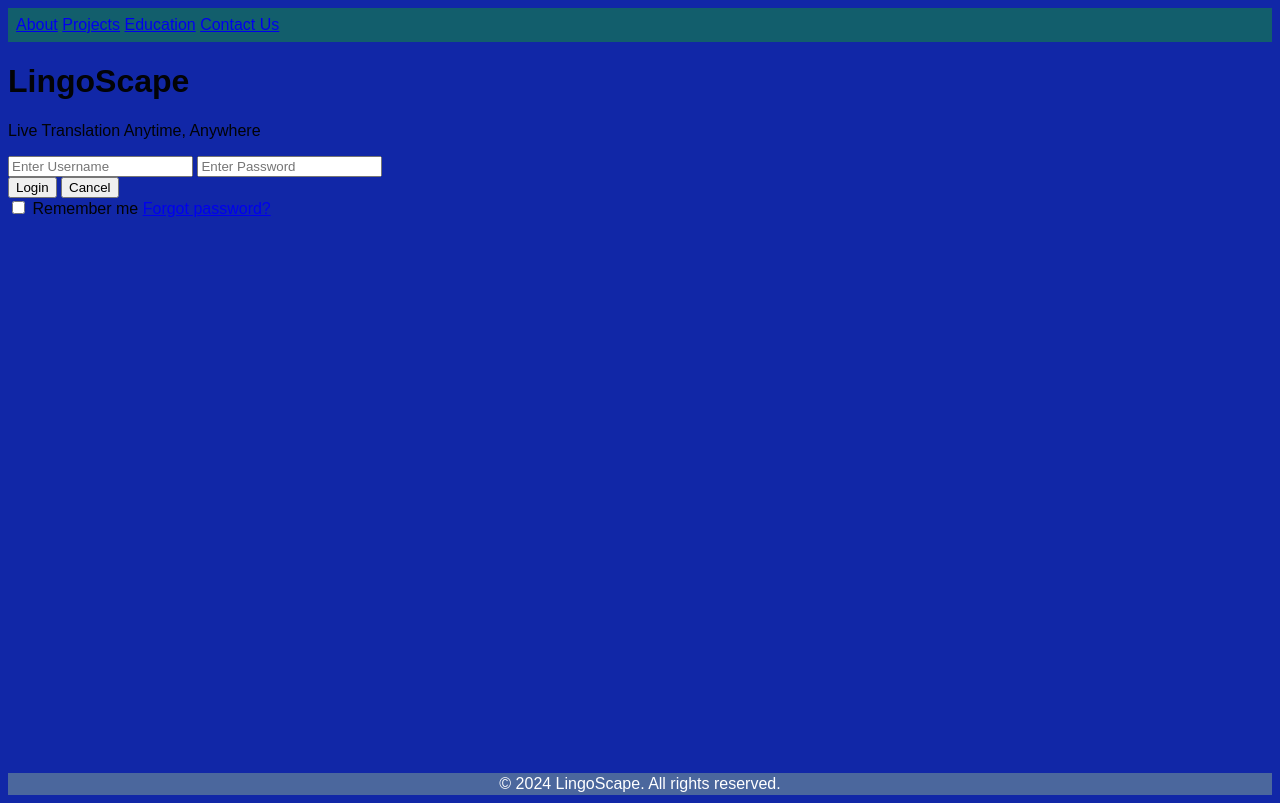
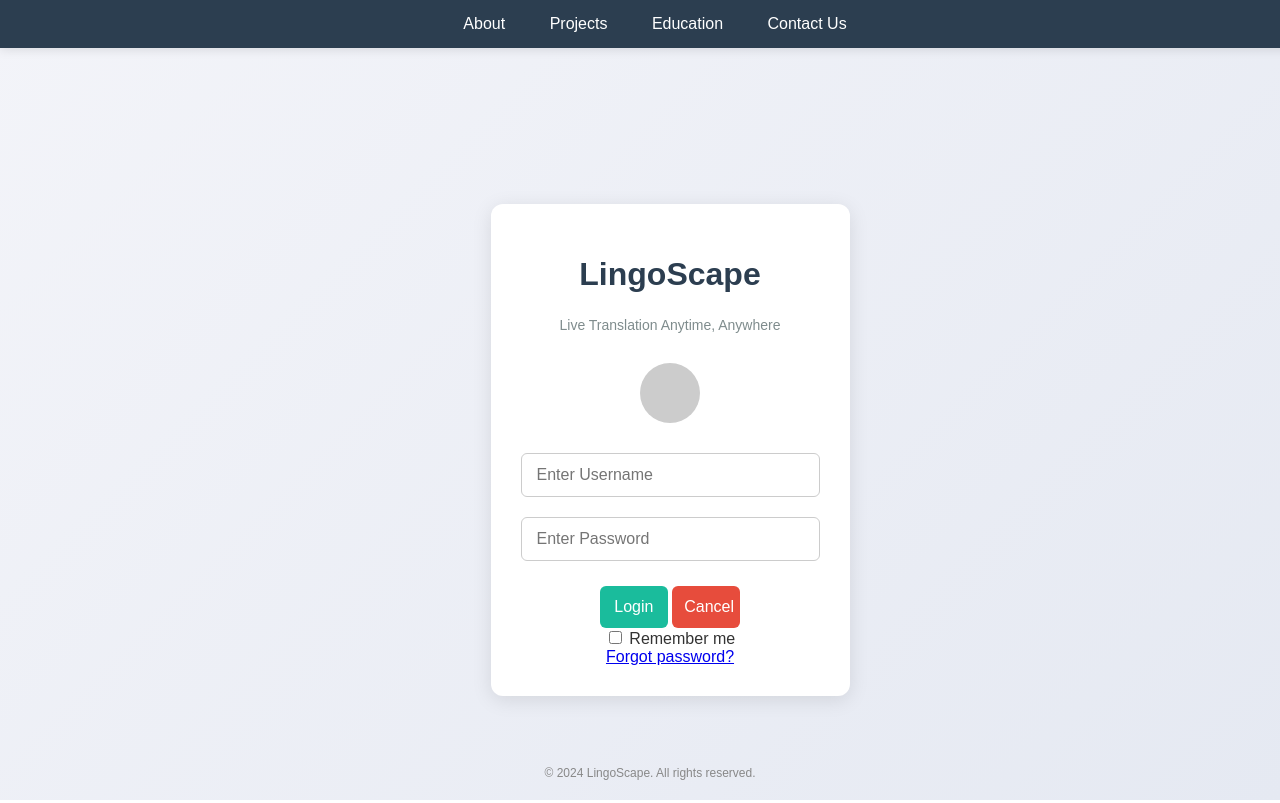
Before and after one commit to kevoy2/CSC-SWE-Lingo_Master_Coders, a plain HTML site: page index.html in a window 1280 px wide. Drawn offline with Linux system fonts and the light colour scheme.

Commit message:
Update style.css
new css

```diff
--- a/style.css
+++ b/style.css
@@ -1,65 +1,126 @@
 body {
-    background-color: #1127a7;
-    color: #020306;
-    font-size: 16px;
-    font-family: sans-serif;
+    font-family: 'Poppins', sans-serif;
+    background: linear-gradient(135deg, #f3f4f9 0%, #e5e9f2 100%);
+    color: #333;
+    margin: 0;
+    padding: 0;
+    display: flex;
+    justify-content: center;
+    align-items: center;
+    height: 100vh;
 }
 
-header {
-    display: flex;
-    justify-content: space-between;
-    align-items: center;
-    padding: 7px;
-    background-color: #c8cfcc;
-    color: #070606ee;
+.navbar {
+    width: 100%;
+    background-color: #2C3E50;
+    padding: 15px;
+    text-align: center;
+    position: fixed;
+    top: 0;
+    left: 0;
+    z-index: 100;
+    box-shadow: 0 2px 10px rgba(0, 0, 0, 0.1);
 }
 
-nav {
-    display: flex;
-    justify-content: space-between;
-    align-items: center;
-    padding: 8px;
-    background-color: #125e6c;
-    color: #0e1a74;
+.navbar a {
+    color: white;
+    padding: 14px 20px;
+    text-decoration: none;
+    font-weight: 500;
+    font-size: 16px;
 }
 
-nav ul {
+.navbar a:hover {
+    background-color: #1ABC9C;
+    border-radius: 5px;
+    transition: background-color 0.3s;
+}
+
+form {
+    background-color: #fff;
+    padding: 30px;
+    border-radius: 12px;
+    box-shadow: 0 4px 20px rgba(0, 0, 0, 0.1);
+    max-width: 400px;
+    width: 100%;
+    text-align: center;
+    margin-top: 100px;
     display: flex;
-    list-style: none;
+    flex-direction: column;
     align-items: center;
 }
 
-nav ul li {
-    margin-right: 20px;
-    margin-left: 20px;
-    align-items: center;
+form h1 {
+    font-size: 32px;
+    color: #2C3E50;
+    margin-bottom: 10px;
+    font-weight: 600;
 }
 
-nav ul li a {
-    text-decoration: none;
-    color: #fff;
-    transition: color 0.3s ease-in-out;
+form p {
+    color: #7F8C8D;
+    font-size: 14px;
+    margin-bottom: 20px;
 }
 
-nav ul li a:hover {
-    color: #ccc;
+input[type="text"], input[type="password"] {
+    width: 100%;
+    max-width: 350px;
+    padding: 12px 15px;
+    margin: 10px 0;
+    border: 1px solid #ccc;
+    border-radius: 6px;
+    font-size: 16px;
+    text-align: left;
+    box-sizing: border-box;
 }
 
-main {
-    padding: 20px;
-    background-color: #1140d2;
-    padding: 14px;
-    min-height: auto;
+input[type="text"]:focus, input[type="password"]:focus {
+    border-color: #1ABC9C;
+    outline: none;
 }
 
-main p {
+button {
+    width: 48%;
+    padding: 12px;
+    margin-top: 15px;
+    border: none;
+    border-radius: 6px;
+    font-size: 16px;
+    cursor: pointer;
+    transition: background-color 0.3s ease;
+}
+
+button.login {
+    background-color: #1ABC9C;
+    color: #fff;
+}
+
+button.cancel {
+    background-color: #e74c3c;
+    color: #fff;
+}
+
+button:hover {
+    opacity: 0.9;
+}
+
+.avatar {
+    width: 60px;
+    height: 60px;
     background-color: #ccc;
+    border-radius: 50%;
+    margin: 10px auto 20px auto;
 }
 
 footer {
     text-align: center;
-    margin-top: 555px;
-    padding: 2px;
-    background-color: #4b679d;
-    color: #fff;
+    padding: 10px;
+    font-size: 12px;
+    color: #888;
+    margin-top: 20px;
+    width: 100%;
+    position: fixed;
+    bottom: 10px;
+    left: 0;
 }
```
